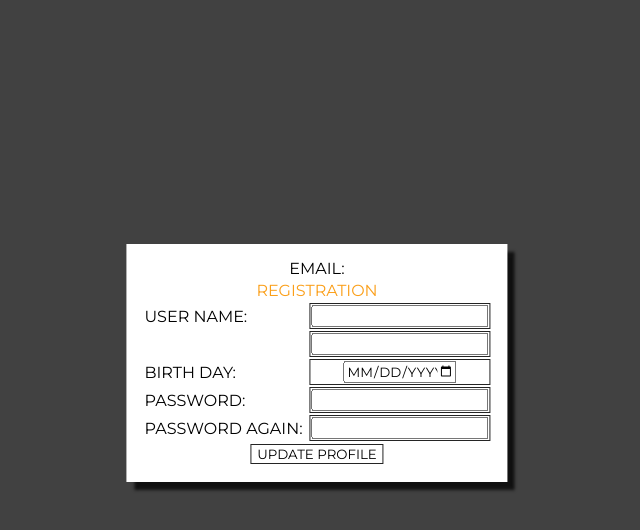
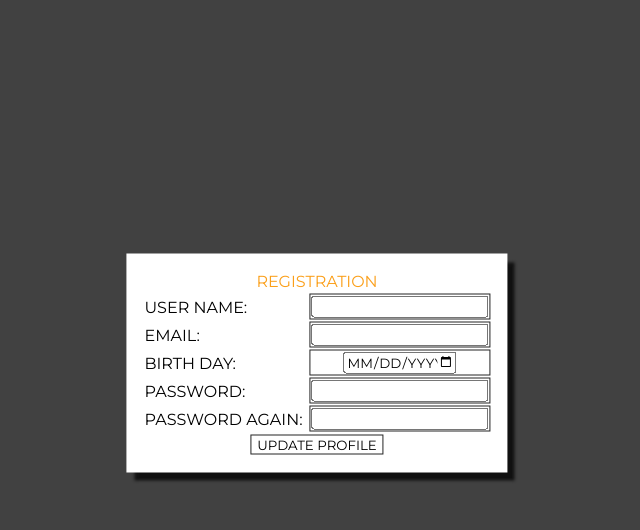
Before and after one commit to afplabor2019/rekt, a PHP site: page /TeamFinder/index.php?page=profileEdit in a window 1280 px wide. Shown: the part 37-567 px from the top of the page, without its empty margins (323-963 px from the left). Run offline with PHP 8.4, Linux system fonts and the light colour scheme; the visitor is signed in with stand-in values (Sample User, id 1); data that the repository does not hold is empty.

Commit message:
Update profileEdit.php

```diff
--- a/NagyProjekt/TeamFinder/views/profileEdit.php
+++ b/NagyProjekt/TeamFinder/views/profileEdit.php
@@ -72,7 +72,7 @@ if (is_post()) {
                     <?php print_form_errors('name', $errors); ?></td>
             </tr>
             <tr>
-                <td class="formLeft"></td>Email:</td>
+                <td class="formLeft">Email:</td>
                 <td class="textInput"><input id="email" type="email" name="email" value="<?php echo $user['email']; ?>">
                     <?php print_form_errors('email', $errors); ?>
                     <?php print_form_errors('emailRegistered', $errors); ?></td>
```
